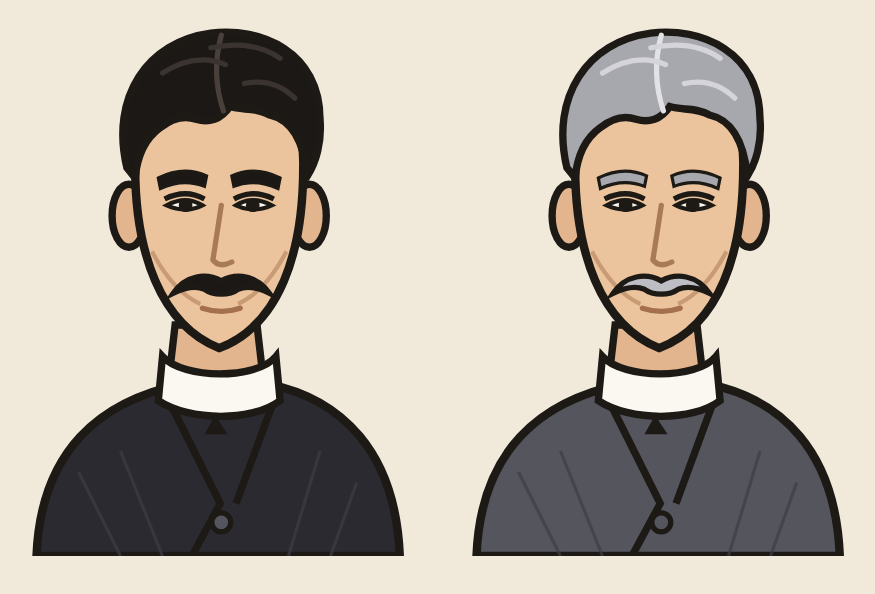
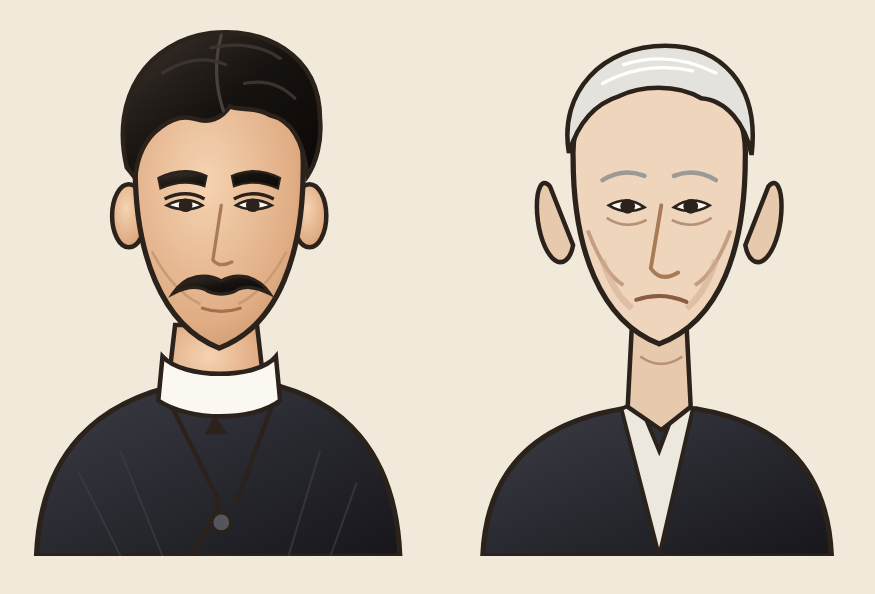
Before and after one commit to abdurahimabdunabiyev-a11y/abdurahim, a plain HTML site: page montaj_03/tesla_test.html in a window 1280 px wide. Shown: the whole page, without its empty margins (5-880 px from the left). Drawn offline with Linux system fonts and the light colour scheme.

Commit message:
Keksa Tesla umrining oxiridagi suratga moslab chizildi
Co-Authored-By: Claude Opus 5.5 <noreply@anthropic.com>
Claude-Session: https://claude.ai/code/session_013vWPQPfz64bLQ4PrujeEFc

```diff
--- a/montaj_03/chizmalar.js
+++ b/montaj_03/chizmalar.js
@@ -2,6 +2,26 @@
 const K = '#1d1a16';
 window.ART = {
   // 1890-yilgi mashhur portretga qarab chizilgan (real foto emas)
+  // keksa Tesla (umrining oxiridagi suratga qarab): ozg'in, mo'ylovsiz, oq soch, katta quloq
+  teslaOld: () => `<svg viewBox="0 0 400 520">
+    <path d="M36 520 C40 430 96 392 168 380 L240 380 C312 392 364 430 368 520 Z" fill="#2a2a30" stroke="${K}" stroke-width="8"/>
+    <path d="M168 380 L204 520 L236 380 L222 372 L204 420 L184 372 Z" fill="#EDE8DD" stroke="${K}" stroke-width="6"/>
+    <path d="M178 300 L230 300 L234 378 L206 400 L174 378 Z" fill="#E7C9AE" stroke="${K}" stroke-width="7"/>
+    <path d="M186 330 Q206 344 226 330" stroke="#b89276" stroke-width="4" fill="none"/>
+    <path d="M100 168 C84 150 82 214 102 236 C112 246 120 236 122 224 Z" fill="#E7C9AE" stroke="${K}" stroke-width="7"/>
+    <path d="M308 168 C324 150 326 214 306 236 C296 246 288 236 286 224 Z" fill="#E7C9AE" stroke="${K}" stroke-width="7"/>
+    <path d="M122 140 C120 84 160 56 204 56 C250 56 288 84 286 140 C286 228 262 296 204 318 C148 296 122 228 122 140 Z" fill="#EFD5BC" stroke="${K}" stroke-width="8"/>
+    <path d="M136 210 Q152 252 170 262 M272 210 Q256 252 238 262" stroke="#b89276" stroke-width="6" fill="none" opacity=".8"/>
+    <path d="M150 238 Q160 270 178 284 M258 238 Q248 270 230 284" stroke="#d2ae90" stroke-width="10" fill="none" opacity=".55"/>
+    <path d="M118 136 C108 78 150 34 210 34 C262 34 300 70 292 138 C286 108 268 86 244 84 C220 70 186 72 166 82 C140 90 126 110 118 136 Z" fill="#E4E2DC" stroke="${K}" stroke-width="7"/>
+    <path d="M150 70 Q190 48 236 58 M170 52 Q214 38 258 60" stroke="#ffffff" stroke-width="5" fill="none" stroke-linecap="round"/>
+    <path d="M150 162 Q170 150 190 158 M218 158 Q238 150 258 162" stroke="#9c9a95" stroke-width="7" fill="none" stroke-linecap="round"/>
+    <path d="M156 186 Q174 176 190 188 Q172 196 156 186 Z M218 188 Q234 176 252 186 Q236 196 218 188 Z" fill="#FBF8F1" stroke="${K}" stroke-width="4"/>
+    <circle cx="174" cy="187" r="7" fill="${K}"/><circle cx="234" cy="187" r="7" fill="${K}"/>
+    <path d="M154 198 Q172 210 192 200 M216 200 Q236 210 254 198" stroke="#b89276" stroke-width="4" fill="none"/>
+    <path d="M206 186 L196 246 Q206 260 222 250" stroke="#a87b56" stroke-width="6" fill="none" stroke-linecap="round"/>
+    <path d="M182 276 Q206 268 230 278" stroke="#8a5d42" stroke-width="6" fill="none" stroke-linecap="round"/>
+  </svg>`,
   tesla: (old = false) => { const H = old ? '#a7a7ae' : '#1c1816', M = old ? '#bdbdc4' : '#1c1816', J = old ? '#55555e' : '#2a2a30';
     return `<svg viewBox="0 0 400 520">
     <path d="M30 520 C34 420 90 372 170 356 L250 356 C320 370 372 420 376 520 Z" fill="${J}" stroke="${K}" stroke-width="8"/>
--- a/montaj_03/premium.js
+++ b/montaj_03/premium.js
@@ -36,6 +36,7 @@
     factory: [['#E4D6BC', 'url(#gWall)'], ['#9FC3D6', 'url(#gWin)'], ['#1F3F73', 'url(#gGlass)'], ['#8d7a5e', 'url(#gWood)']],
     house: [['#C8372D', 'url(#gRed)'], ['#C99A5B', 'url(#gLeather)']], city: [['#3E5C76', 'url(#gMetal)'], ['#C99A5B', 'url(#gLeather)'], ['#8DAA6B', '#7fa060']],
     tesla: [['#EBC39C', 'url(#gSkin)'], ['#E3B58E', 'url(#gSkin)'], ['#2a2a30', 'url(#gSuit)'], ['#1c1816', 'url(#gHair)']],
+    teslaOld: [['#2a2a30', 'url(#gSuit)']],
     edison: [['#EBC39C', 'url(#gSkin)'], ['#E3B58E', 'url(#gSkin)']],
   };
   // qo'shimcha yaltirash qatlami (shisha / metall / qog'oz)
--- a/montaj_03/tesla_test.html
+++ b/montaj_03/tesla_test.html
@@ -1,2 +1,2 @@
 <!doctype html><html><head><meta charset="utf-8"><style>body{margin:0;background:#F1EADB;display:flex;width:900px}div{width:420px;height:546px;padding:10px}div svg{width:100%;height:100%}</style></head><body>
-<script src="chizmalar.js"></script><script>document.body.innerHTML=`<div>${ART.tesla()}</div><div>${ART.tesla(true)}</div>`;</script></body></html>
+<script src="chizmalar.js"></script><script src="premium.js"></script><script>document.body.insertAdjacentHTML('beforeend',`<div>${ART.tesla()}</div><div>${ART.teslaOld()}</div>`);</script></body></html>
```
Also changed, not shown: montaj_03/kompozitsiya.html (+1 -1 lines).
